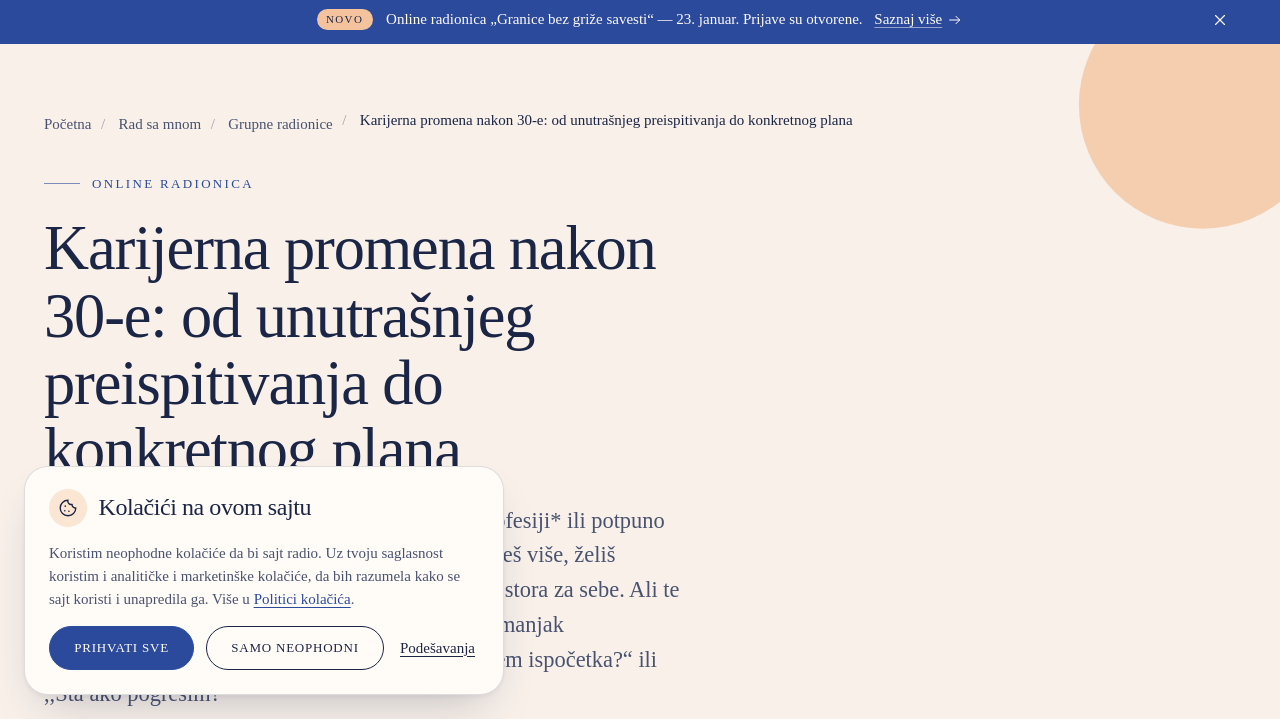
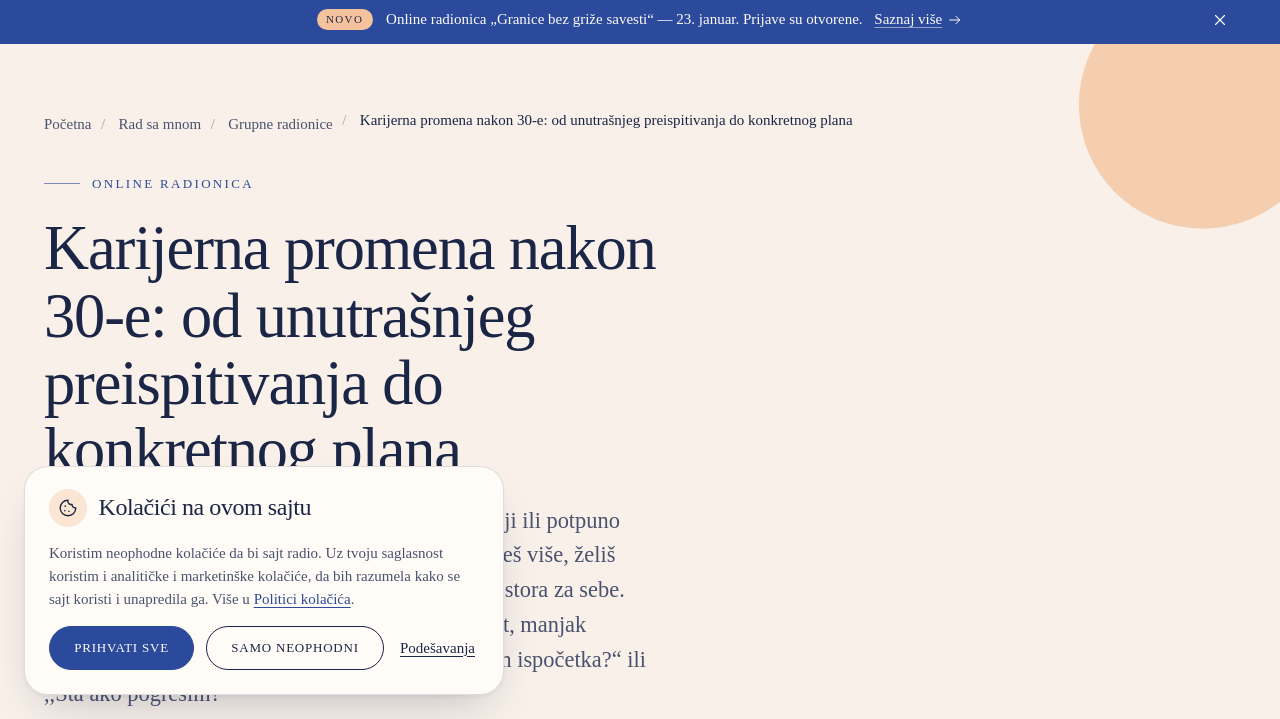
Before and after one commit to zerotoonebros/milica-uzelac-sajt, an Astro site: page /rad-sa-mnom/grupne-radionice/karijerna-promena-od-ideje-do-plana in a window 1280 px wide. Shown: the part 81-800 px from the top of the page. Built offline with nearby package versions, Linux system fonts and the light colour scheme; Astro itself is replaced by a stand-in of ours.

Commit message:
[skip ci] Sadržaj: izmenjeno „karijerna-promena-od-ideje-do-plana“ (Radionica)

```diff
--- a/src/content/radionice/karijerna-promena-od-ideje-do-plana.md
+++ b/src/content/radionice/karijerna-promena-od-ideje-do-plana.md
@@ -1,6 +1,6 @@
 ---
 naslov: 'Karijerna promena nakon 30-e: od unutrašnjeg preispitivanja do konkretnog plana'
-opis: 'Već dugo razmišljaš o *promeni posla*, *novoj profesiji* ili potpuno drugačijem profesionalnom pravcu. Osećaš da možeš više, želiš drugačije uslove rada, više smisla, autonomije i prostora za sebe. Ali te istovremeno zaustavljaju *strah*, *nesigurnost*, *manjak samopouzdanja* i pitanja: ,,Da li je kasno da počnem ispočetka?“ ili ,,Šta ako pogrešim?“'
+opis: 'Već dugo razmišljaš o promeni posla, novoj profesiji ili potpuno drugačijem profesionalnom pravcu. Osećaš da možeš više, želiš drugačije uslove rada, više smisla, autonomije i prostora za sebe. Ali te istovremeno zaustavljaju *strah*, nesigurnost, manjak samopouzdanja i pitanja: ,,Da li je kasno da počnem ispočetka?“ ili ,,Šta ako pogrešim?“'
 datum: 2026-11-18T19:00
 trajanje: 2 sata
 format: online
```
